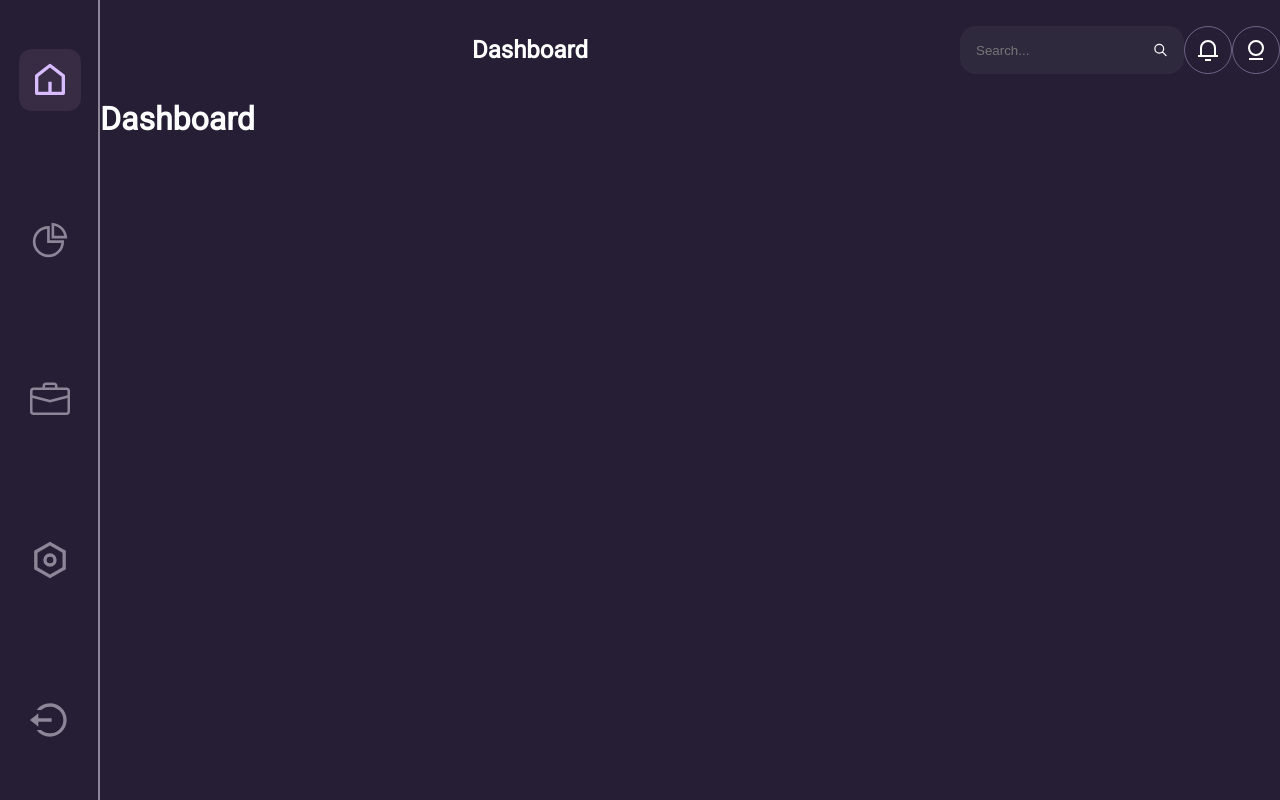
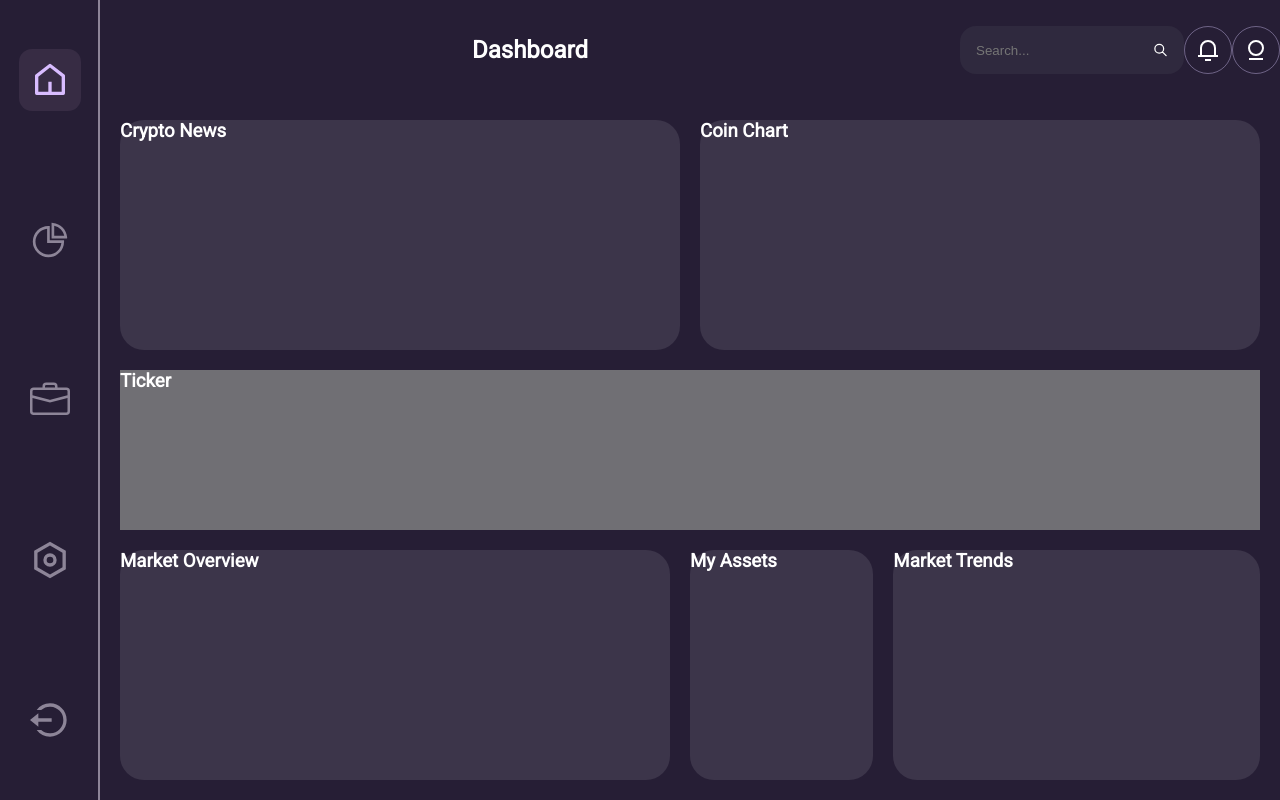
Before and after one commit to VTantillo/crypto-dash, a React (Vite) app: page / in a window 1280 px wide. Built offline with nearby package versions, Linux system fonts and the light colour scheme.

Commit message:
Dashboard laid out

```diff
--- /dev/null
+++ b/src/app/dash/coin-chart/index.tsx
@@ -0,0 +1,15 @@
+import React from 'react'
+import styled from 'styled-components'
+import { Card } from '../../../components/card'
+
+const Wrapper = styled(Card)`
+  height: 100%;
+`
+
+export const CoinChart = () => {
+  return (
+    <Wrapper>
+      <h3>Coin Chart</h3>
+    </Wrapper>
+  )
+}
--- a/src/app/dash/index.tsx
+++ b/src/app/dash/index.tsx
@@ -1,14 +1,47 @@
 import { RouteComponentProps } from '@reach/router'
 import React from 'react'
 import styled from 'styled-components'
+import { CoinChart } from './coin-chart'
+import { MarketOverview } from './market-overview'
+import { MarketTrends } from './market-trends'
+import { MyAssets } from './my-assets'
+import { News } from './news'
+import { Ticker } from './ticker'
 
-const Wrapper = styled.div``
+const Wrapper = styled.div`
+  display: grid;
+  grid-template-rows: 1fr 160px 1fr;
+  height: 100%;
+  grid-row-gap: 20px;
+  padding: 20px;
+`
+
+const TopRow = styled.div`
+  display: grid;
+  grid-template-columns: 1fr 1fr;
+  grid-column-gap: 20px;
+`
+
+const BottomRow = styled.div`
+  display: grid;
+  grid-template-columns: 3fr 1fr 2fr;
+  grid-column-gap: 20px;
+`
 
 interface DashboardProps extends RouteComponentProps {}
 export const Dashboard = (props: DashboardProps) => {
   return (
     <Wrapper>
-      <h1>Dashboard</h1>
+      <TopRow>
+        <News />
+        <CoinChart />
+      </TopRow>
+      <Ticker />
+      <BottomRow>
+        <MarketOverview />
+        <MyAssets />
+        <MarketTrends />
+      </BottomRow>
     </Wrapper>
   )
 }
--- /dev/null
+++ b/src/app/dash/market-overview/index.tsx
@@ -0,0 +1,15 @@
+import React from 'react'
+import styled from 'styled-components'
+import { Card } from '../../../components/card'
+
+const Wrapper = styled(Card)`
+  height: 100%;
+`
+
+export const MarketOverview = () => {
+  return (
+    <Wrapper>
+      <h3>Market Overview</h3>
+    </Wrapper>
+  )
+}
--- /dev/null
+++ b/src/app/dash/market-trends/index.tsx
@@ -0,0 +1,14 @@
+import React from 'react'
+import styled from 'styled-components'
+import { Card } from '../../../components/card'
+
+const Wrapper = styled(Card)`
+  height: 100%;
+`
+export const MarketTrends = () => {
+  return (
+    <Wrapper>
+      <h3>Market Trends</h3>
+    </Wrapper>
+  )
+}
--- /dev/null
+++ b/src/app/dash/my-assets/index.tsx
@@ -0,0 +1,14 @@
+import React from 'react'
+import styled from 'styled-components'
+import { Card } from '../../../components/card'
+const Wrapper = styled(Card)`
+  height: 100%;
+`
+
+export const MyAssets = () => {
+  return (
+    <Wrapper>
+      <h3>My Assets</h3>
+    </Wrapper>
+  )
+}
--- /dev/null
+++ b/src/app/dash/news/index.tsx
@@ -0,0 +1,14 @@
+import React from 'react'
+import styled from 'styled-components'
+import { Card } from '../../../components/card'
+const Wrapper = styled(Card)`
+  height: 100%;
+`
+
+export const News = () => {
+  return (
+    <Wrapper>
+      <h3>Crypto News</h3>
+    </Wrapper>
+  )
+}
--- /dev/null
+++ b/src/app/dash/ticker/index.tsx
@@ -0,0 +1,15 @@
+import React from 'react'
+import styled from 'styled-components'
+
+const Wrapper = styled.div`
+  height: 100%;
+  background-color: ${(props) => props.theme.colors.accent};
+`
+
+export const Ticker = () => {
+  return (
+    <Wrapper>
+      <h3>Ticker</h3>
+    </Wrapper>
+  )
+}
--- a/src/app/index.tsx
+++ b/src/app/index.tsx
@@ -6,17 +6,23 @@ import { Portfolio } from './portfolio'
 import { Research } from './research'
 import { Settings } from './settings'
 
+import styled from 'styled-components'
+
+const LayoutRouter = styled(Router)`
+  grid-area: content;
+`
+
 export const App = () => {
   return (
     <Location>
       {() => (
         <Layout>
-          <Router>
+          <LayoutRouter>
             <Dashboard path="/" />
             <Portfolio path="/portfolio" />
             <Research path="/research" />
             <Settings path="/settings" />
-          </Router>
+          </LayoutRouter>
         </Layout>
       )}
     </Location>
--- /dev/null
+++ b/src/components/card/index.tsx
@@ -0,0 +1,7 @@
+import styled from 'styled-components'
+
+export const Card = styled.div`
+  background-color: ${(props) => props.theme.colors.cardBackground};
+  border-radius: 24px;
+  height: inherit;
+`
--- a/src/components/layout/index.tsx
+++ b/src/components/layout/index.tsx
@@ -14,10 +14,6 @@ const Wrapper = styled.div`
     'sidenav content';
 `
 
-const Content = styled.div`
-  grid-area: content;
-`
-
 interface LayoutProps {
   children?: React.ReactElement
 }
@@ -26,7 +22,7 @@ export const Layout = (props: LayoutProps) => {
     <Wrapper>
       <Header />
       <SideNav />
-      <Content>{props.children}</Content>
+      {props.children}
     </Wrapper>
   )
 }
--- a/src/theme/index.ts
+++ b/src/theme/index.ts
@@ -1,7 +1,7 @@
 export const theme = {
   colors: {
     background: '#261E35',
-    cardBackground: '#868B93',
+    cardBackground: '#3C354A',
     green: '#00B929',
     red: '#FF2D2E',
     accent: '#706F74',
```
Also changed, not shown: src/util/index.ts (deleted, +0 -16 lines), 1 other file (tests, documents, lock files or other folders).
